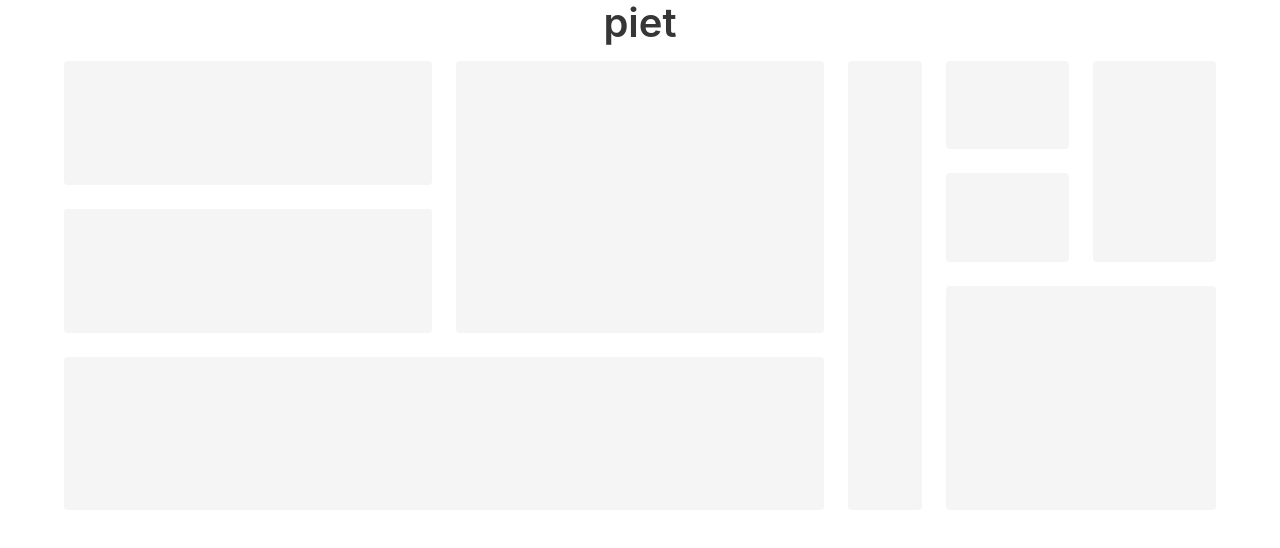
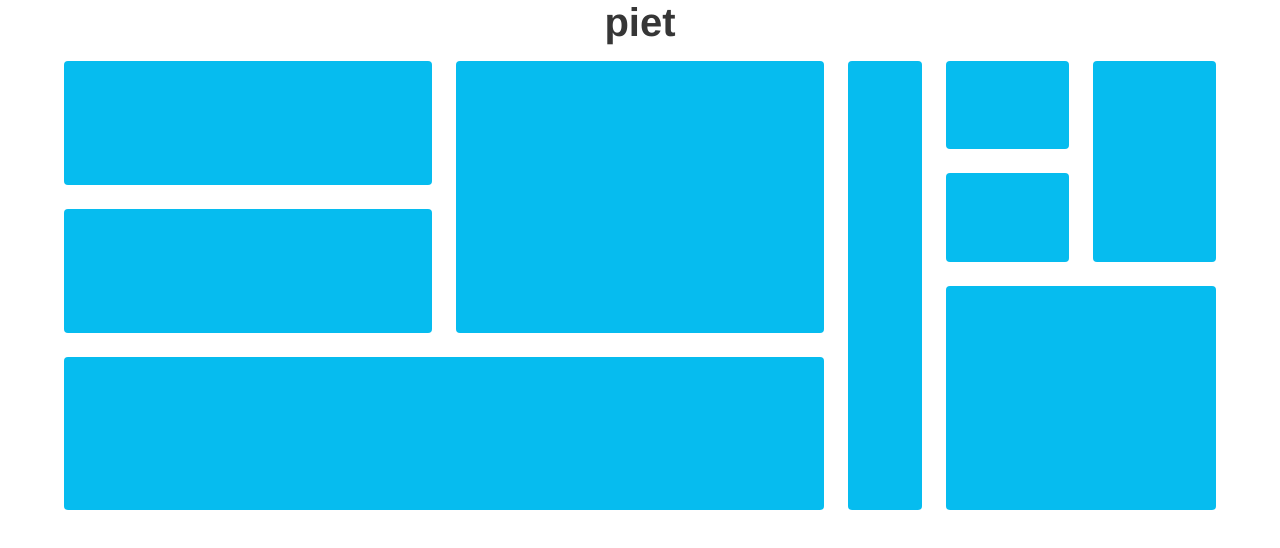
Before and after one commit to milesshebar/squarespace, a website: page index.html in a window 1280 px wide. Drawn offline with nearby package versions, Linux system fonts and the light colour scheme; files that its build step writes are made by us from their sources.

Commit message:
Added changing colors function to js and colors to css.

```diff
--- a/_javascript/main.js
+++ b/_javascript/main.js
@@ -2,3 +2,13 @@
 document.addEventListener('DOMContentLoaded', () => {
   console.log('Hello Bulma!');
 });
+
+d3.selectAll('tile is-child notification is-primary').on('click', changeColor);
+
+function changeColor() {
+    if ($(this).hasClass('is-primary')) {
+        $(this).removeClass('is-primary').addClass('is-secondary');
+    } else if ($(this).hasClass('is-secondary'))
+        $(this).removeClass('is-secondary').addClass('is-primary');
+    }
+}
--- a/_sass/main.scss
+++ b/_sass/main.scss
@@ -2,25 +2,17 @@
 
 // Customization
 
-// You can easily customize Bulma with your own variables.
-// Just uncomment the following block to see the result.
-
-/*
 // 1. Import the initial variables
 @import "../node_modules/bulma/sass/utilities/initial-variables";
 // 2. Set your own initial variables
 // Update the blue shade, used for links
 $blue: #06bcef;
-// Add pink and its invert
-$pink: #ff8080;
-$pink-invert: #fff;
+$pink: #ffb3b3;
 // Update the sans-serif font family
 $family-sans-serif: "Helvetica", "Arial", sans-serif;
 // 3. Set the derived variables
-// Use the new pink as the primary color
-$primary: $pink;
-$primary-invert: $pink-invert;
+$primary: $blue;
+$secondary: $pink;
 // 4. Import the rest of Bulma
-*/
 
 @import "../node_modules/bulma/bulma";
--- a/index.html
+++ b/index.html
@@ -19,16 +19,16 @@
       <div class="tile is-vertical is-8">
         <div class="tile">
           <div class="tile is-parent is-vertical">
-            <article class="tile is-child notification ">
+            <article class="tile is-child notification is-primary">
 
             </article>
-            <article class="tile is-child notification">
+            <article class="tile is-child notification is-primary">
 
             </article>
 
           </div>
           <div class="tile is-parent">
-            <article class="tile is-child notification ">
+            <article class="tile is-child notification is-primary">
               <p class="title"></p>
               <p class="subtitle"></p>
               <figure class="image is-4by3">
@@ -38,7 +38,7 @@
           </div>
         </div>
         <div class="tile is-parent">
-          <article class="tile is-child notification">
+          <article class="tile is-child notification is-primary">
             <p class="title"><br /> </p>
             <p class="subtitle"><br /></p>
             <div class="content"><br />
@@ -48,7 +48,7 @@
         </div>
       </div>
       <div class="tile is-parent">
-        <article class="tile is-child notification">
+        <article class="tile is-child notification is-primary">
           <div class="content">
             <p class="title"></p>
             <p class="subtitle"></p>
@@ -61,16 +61,16 @@
       <div class="tile is-vertical is-3">
         <div class="tile">
           <div class="tile is-parent is-vertical">
-            <article class="tile is-child notification ">
+            <article class="tile is-child notification is-primary">
 
             </article>
-            <article class="tile is-child notification">
+            <article class="tile is-child notification is-primary">
 
             </article>
 
           </div>
           <div class="tile is-parent">
-            <article class="tile is-child notification ">
+            <article class="tile is-child notification is-primary">
               <p class="title"></p>
               <p class="subtitle"></p>
               <figure class="image is-4by3">
@@ -80,7 +80,7 @@
           </div>
         </div>
         <div class="tile is-parent">
-          <article class="tile is-child notification">
+          <article class="tile is-child notification is-primary">
             <p class="title"><br /> </p>
             <p class="subtitle"><br /></p>
             <div class="content"><br />
```
